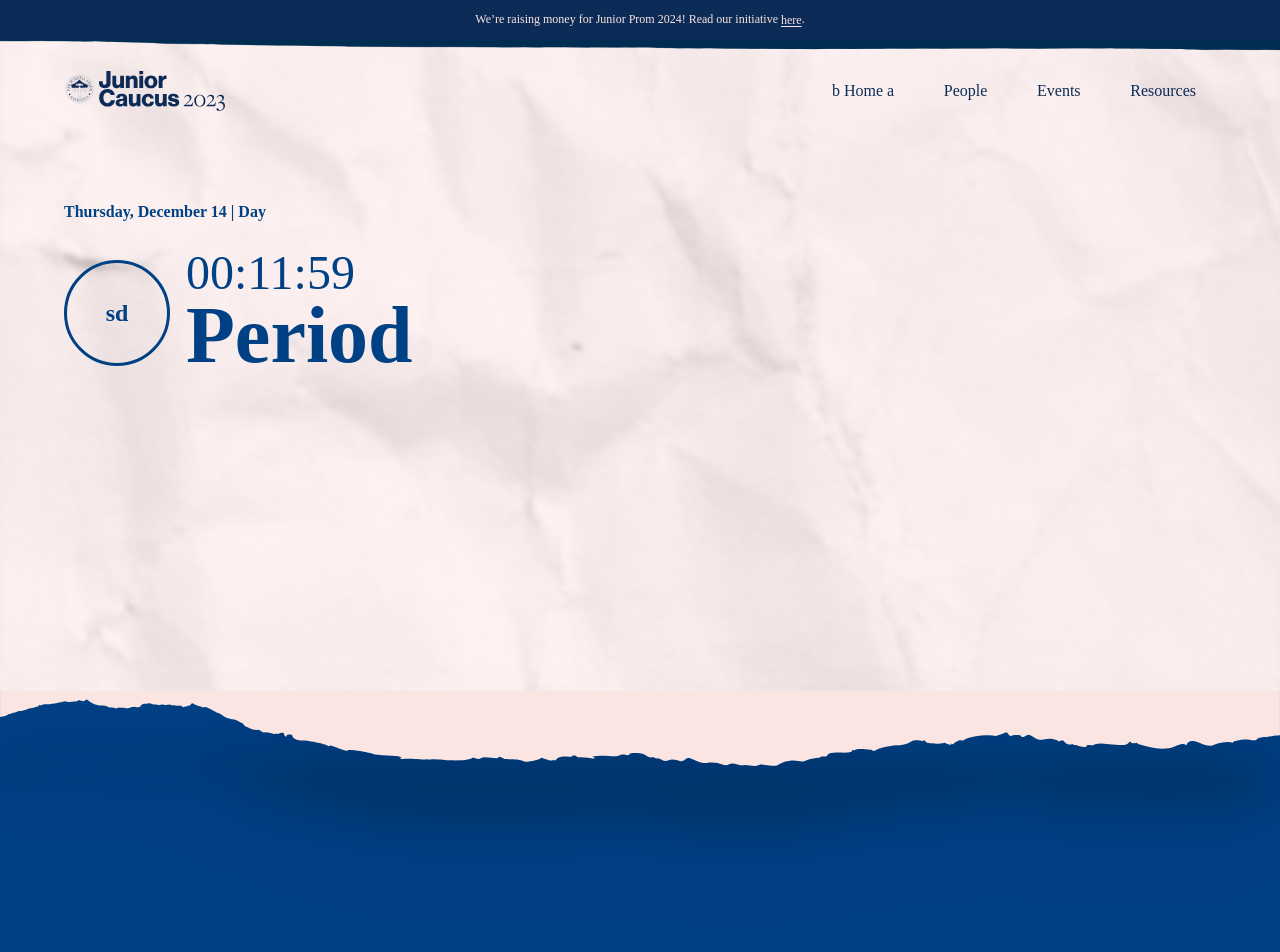
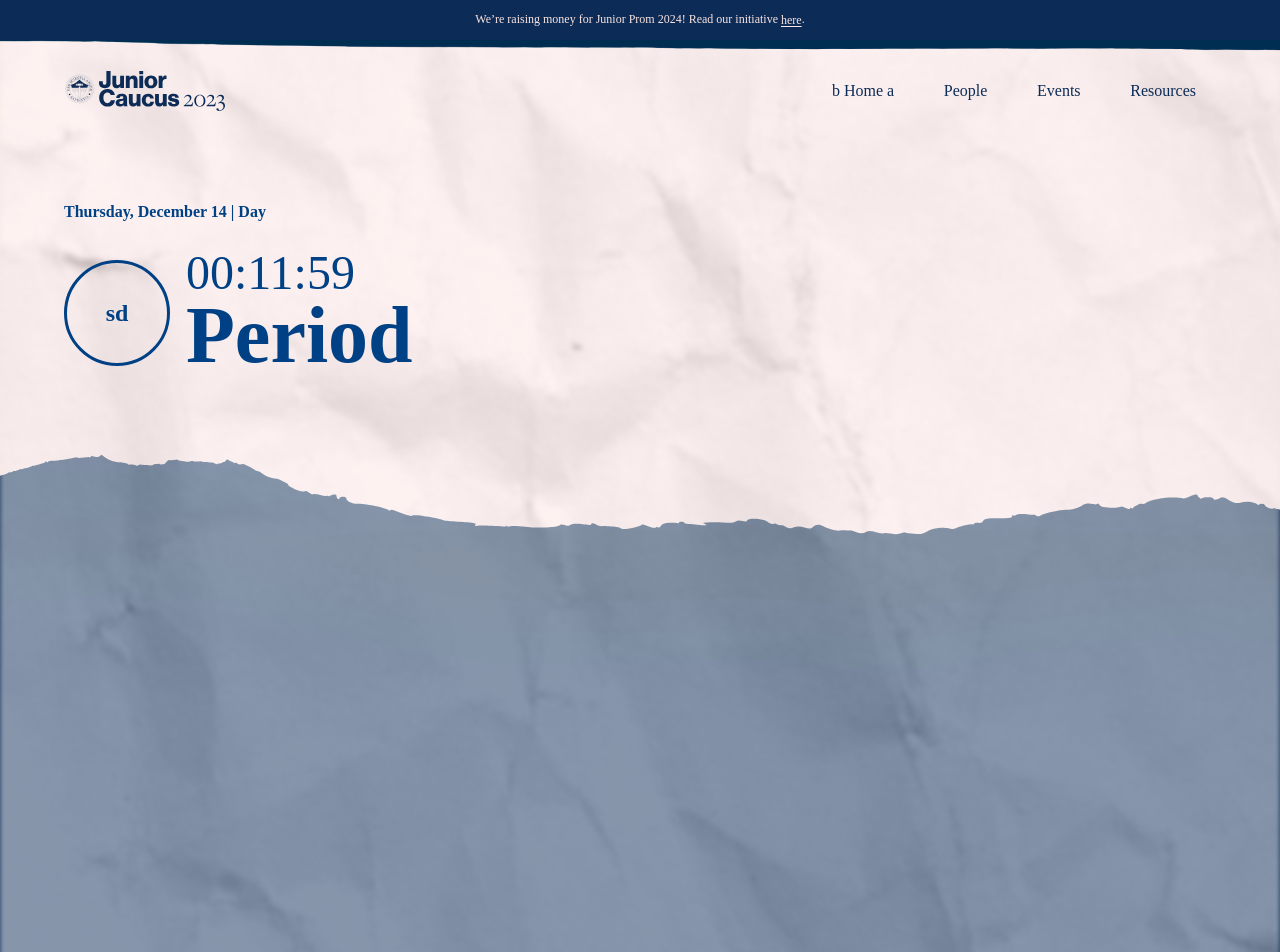
Before and after one commit to Junior-Caucus-SU/junior.stuysu.org, a React (Create React App) app: page / in a window 1280 px wide. Shown: the top 952 px of the page. Built offline with nearby package versions, Linux system fonts and the light colour scheme; no server answers; a web font is replaced by a local one.

Commit message:
some tooling around (bad results)

```diff
--- a/src/components/Home.css
+++ b/src/components/Home.css
@@ -4,17 +4,21 @@
   background-size: cover;
   background-blend-mode: luminosity;
   mix-blend-mode: plus-darker;
+  z-index: 1000000;
+  height: 200vh;
 }
 
-.homepage-schedule {
-  height: 70vh;
+
+.schedule-specifics {
   width: 100vw;
+  height: 100vh;
+  background-image: url("../Images/BorderImg.svg");
+  background-size: cover;
+  background-repeat: no-repeat;
+  z-index: -100;
 }
 
-.homepage-specifics {
-  width: 100vw;
-  height: 100vh;
-}
+
 
 .schedule-border {
   width: 100vw;
--- a/src/components/Home.jsx
+++ b/src/components/Home.jsx
@@ -1,7 +1,7 @@
 import React from "react";
 import NavBar from "./NonPage/NavBar";
 import Schedule from "./NonPage/Schedule";
-import BorderSvg from "../Images/BorderImg.svg";
+// import BorderSvg from "../Images/BorderImg.svg";
 import "./Home.css";
 
 export default function Home() {
@@ -13,9 +13,8 @@ export default function Home() {
                 </div>
                 <div className="schedule-detail-box">
                     <div className="schedule-specifics">
-                    <img src={BorderSvg} className="schedule-border" alt="schedule border" />
                     </div>
-                <div className="schedule-fill"></div>
+                    {/* <div className="schedule-fill"></div> */}
                 </div>
             </div>
     );
```
Also changed, not shown: src/Images/BorderImg.svg. Lines whose indentation alone changed are shown as unchanged.
